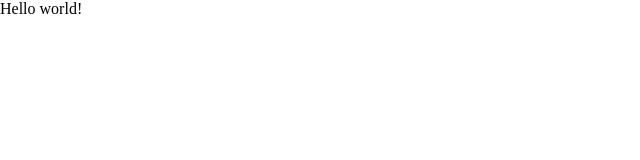
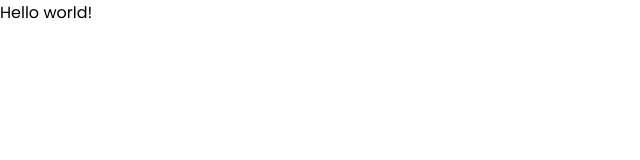
Before and after one commit to dejourford/blkcard-website, a React (Vite) app: page / in a window 1280 px wide. Shown: the top 160 px of the page, without its empty margins (0-640 px from the left). Built offline with nearby package versions, Linux system fonts and the light colour scheme.

Commit message:
add universal styles to site

```diff
--- a/index.html
+++ b/index.html
@@ -5,6 +5,7 @@
     <link rel="icon" type="image/svg+xml" href="/vite.svg" />
     <meta name="viewport" content="width=device-width, initial-scale=1.0" />
     <title>BLKcard</title>
+    <link href="https://fonts.googleapis.com/css2?family=Poppins:wght@100;400;900&display=swap" rel="stylesheet">
   </head>
   <body>
     <div id="root"></div>
--- a/src/index.css
+++ b/src/index.css
@@ -3,3 +3,12 @@
   margin: 0;
   box-sizing: border-box;
 }
+
+html {
+  scroll-behavior: smooth;
+  scrollbar-width: thin;
+}
+
+body {
+  font-family: 'Poppins', sans-serif;
+}
```
